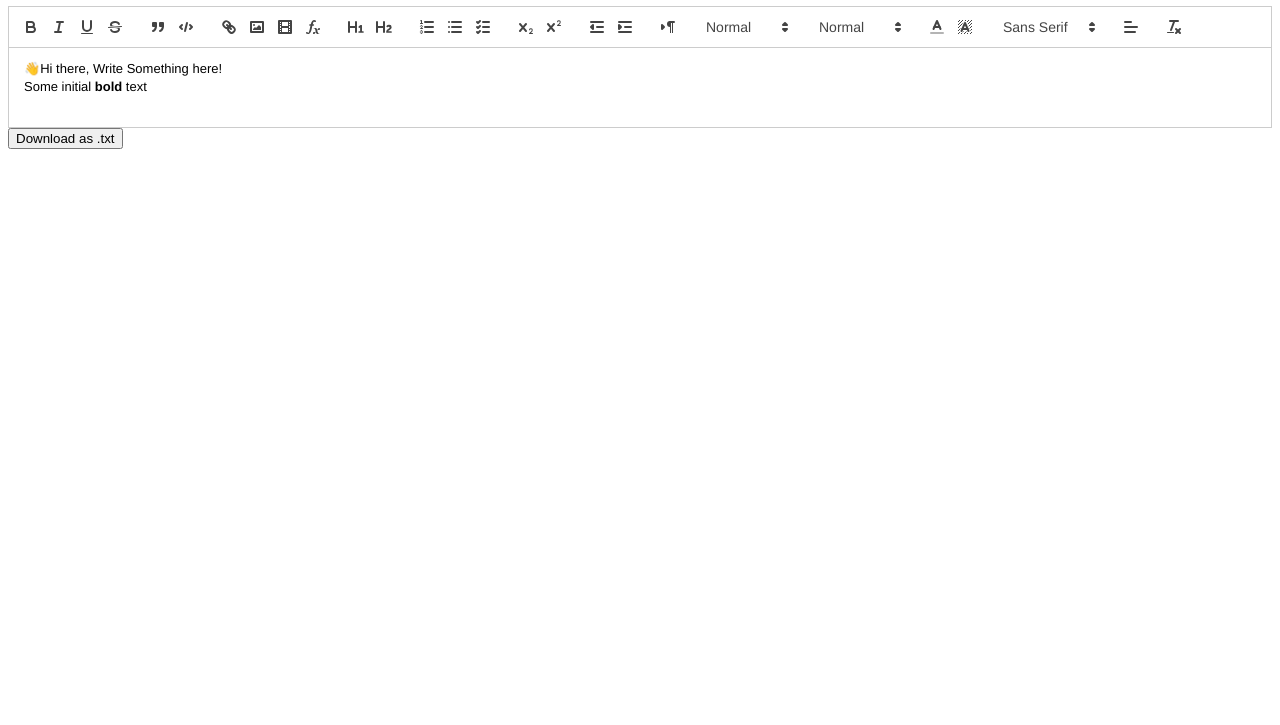
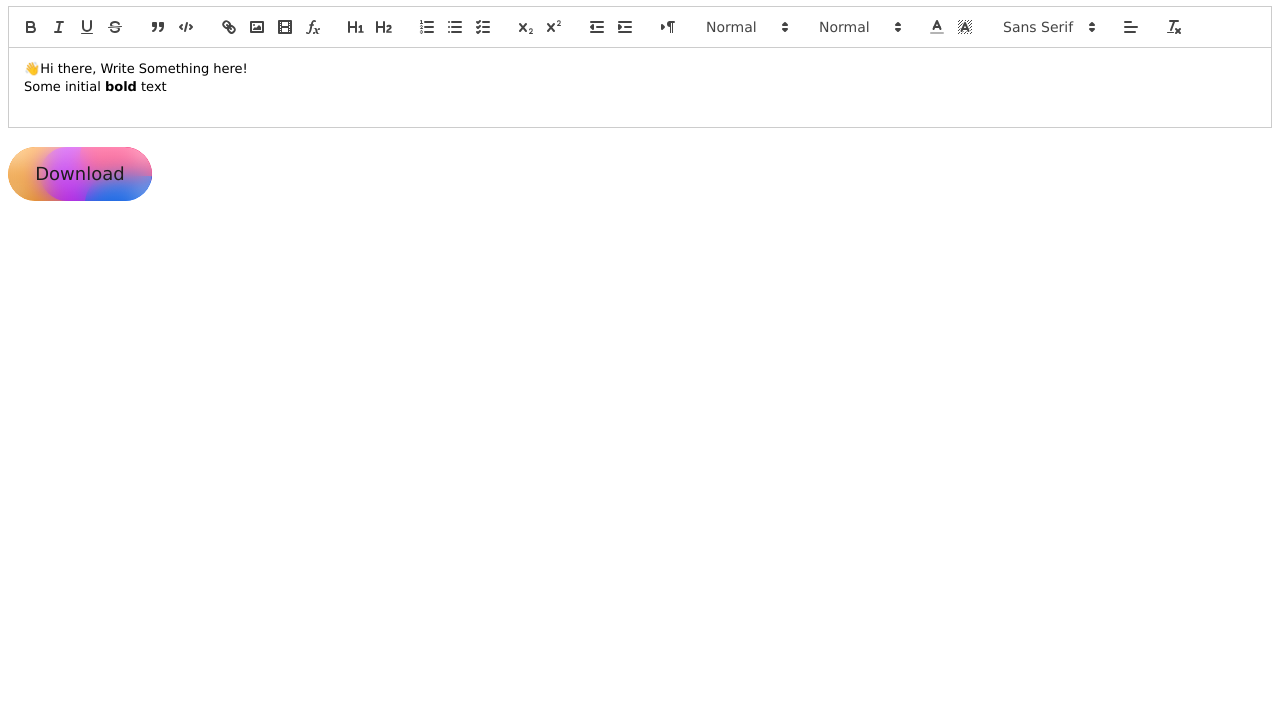
Before and after one commit to kunalatmosoft/AtmoWord, a plain HTML site: page index.html in a window 1280 px wide. Shown: the part 75-800 px from the top of the page. Drawn offline with nearby package versions, Linux system fonts and the light colour scheme.

Commit message:
first commit2

```diff
--- a/index.html
+++ b/index.html
@@ -4,16 +4,108 @@
 <head>
     <meta charset="UTF-8">
     <meta name="viewport" content="width=device-width, initial-scale=1.0">
-    <title>AtmoWord</title>
+    <title>Mutex</title>
     <link href="https://cdnjs.cloudflare.com/ajax/libs/highlight.js/11.9.0/styles/atom-one-dark.min.css" rel="stylesheet">
     <link href="https://cdn.jsdelivr.net/npm/quill@2.0.2/dist/quill.snow.css" rel="stylesheet" />
     <link rel="icon" href="https://logodownload.org/wp-content/uploads/2018/10/word-logo-8.png" type="image/x-icon">
 
 <style>
+    *{
+        font-family: 'Lucida Sans', 'Lucida Sans Regular', 'Lucida Grande', 'Lucida Sans Unicode', Geneva, Verdana, sans-serif;
+    }
     h1{
         text-align: center;
-        font-family: 'Lucida Sans', 'Lucida Sans Regular', 'Lucida Grande', 'Lucida Sans Unicode', Geneva, Verdana, sans-serif;
     }
+   button {
+  position: relative;
+font-family: 'Segoe UI', Tahoma, Geneva, Verdana, sans-serif;
+  font-size: 18px;
+  border-radius: 40em;
+  width: 8em;
+  height: 3em;
+  z-index: 1;
+  color: rgb(30, 29, 29);
+  cursor: pointer;
+  overflow: hidden;
+  border: none;
+}
+
+button .text {
+  position: absolute;
+  left: 0;
+  top: 0;
+  width: 100%;
+  height: 100%;
+  line-height: 3em;
+  border-radius: 40em;
+  border: none;
+  background: linear-gradient(
+    rgba(255, 255, 255, 0.473),
+    rgba(150, 150, 150, 0.25)
+  );
+  z-index: 1;
+  backdrop-filter: blur(10px);
+  -webkit-backdrop-filter: blur(10px);
+}
+
+button .blob {
+  position: absolute;
+  z-index: -1;
+  border-radius: 5em;
+  width: 5em;
+  height: 3em;
+  transition: transform 0.3s ease-in-out, background 0.3s ease-in-out;
+}
+
+button .blob:nth-child(2) {
+  left: 0em;
+  top: 0;
+  background: #ff930f;
+}
+
+button .blob:nth-child(3) {
+  left: 1.8em;
+  top: 0;
+  z-index: -1;
+  background: #bf0fff;
+}
+
+button .blob:nth-child(4) {
+  left: 4em;
+  top: -1em;
+  background: #ff1b6b;
+}
+
+button .blob:nth-child(5) {
+  left: 4.3em;
+  top: 1.6em;
+  background: #0061ff;
+}
+
+button:hover .blob:nth-child(2) {
+  background: #0061ff;
+}
+
+button:hover .blob:nth-child(3) {
+  background: #ff1b6b;
+}
+
+button:hover .blob:nth-child(4) {
+  background: #bf0fff;
+}
+
+button:hover .blob:nth-child(5) {
+  background: #ff930f;
+}
+
+button:hover .blob {
+  transform: scale(1.3);
+}
+
+button:active {
+  border: 2px solid white;
+}
+
 
 </style>
 </head>
@@ -22,17 +114,27 @@
 
 
 <h1>
-    AtmoWord
+    Mutex
 </h1>
 <div id="editor">
     <p>👋Hi there, Write Something here!</p>
     <p>Some initial <strong>bold</strong> text</p>
     <p><br /></p>
 </div>
-<button id="downloadBtn">Download as .txt</button>
+</br>
 
+<button id="downloadBtn">
+    <span class="text">Download</span>
+    <span class="blob"></span>
+    <span class="blob"></span>
+    <span class="blob"></span>
+    <span class="blob"></span>
+  </button>
+<!-- <button >Download as .txt</button>
+ -->
 <script src="https://cdnjs.cloudflare.com/ajax/libs/highlight.js/11.9.0/highlight.min.js"></script>
 <script src="https://cdn.jsdelivr.net/npm/quill@2.0.2/dist/quill.js"></script>
+<script src="https://cdn.jsdelivr.net/npm/canvas-confetti@1.4.0/dist/confetti.browser.min.js"></script>
 
 <script src="script.js"></script>
 <!-- Initialize Quill editor -->
--- a/script.js
+++ b/script.js
@@ -27,9 +27,52 @@ const toolbarOptions = [
     theme: 'snow'
   });
 
+// Function to trigger confetti animation
+function triggerConfetti() {
+    var duration = 3 * 1000;
+    var animationEnd = Date.now() + duration;
+    var defaults = {
+        startVelocity: 30,
+        spread: 360,
+        ticks: 60,
+        zIndex: 0,
+        colors: ['#ff0a54', '#ff477e', '#ff7096', '#ff85a1', '#fbb1bd', '#f9bec7', '#f7cad0', '#f4bec1', '#f1a6b5', '#ee8ca8']
+    };
+
+    function randomInRange(min, max) {
+        return Math.random() * (max - min) + min;
+    }
+
+    var interval = setInterval(function() {
+        var timeLeft = animationEnd - Date.now();
+
+        if (timeLeft <= 0) {
+            return clearInterval(interval);
+        }
+
+        var particleCount = 100 * (timeLeft / duration);
+        // since particles fall down, start a bit higher than random
+        confetti(Object.assign({}, defaults, {
+            particleCount,
+            origin: {
+                x: randomInRange(0.1, 0.3),
+                y: Math.random() - 0.2
+            }
+        }));
+        confetti(Object.assign({}, defaults, {
+            particleCount,
+            origin: {
+                x: randomInRange(0.7, 0.9),
+                y: Math.random() - 0.2
+            }
+        }));
+    }, 250);
+}
+
 
   document.getElementById('downloadBtn').addEventListener('click', function() {
     // Get the plain text from the Quill editor
+triggerConfetti();
     var editorContent = quill.getText();
 
     // Create a blob of the plain text
```
